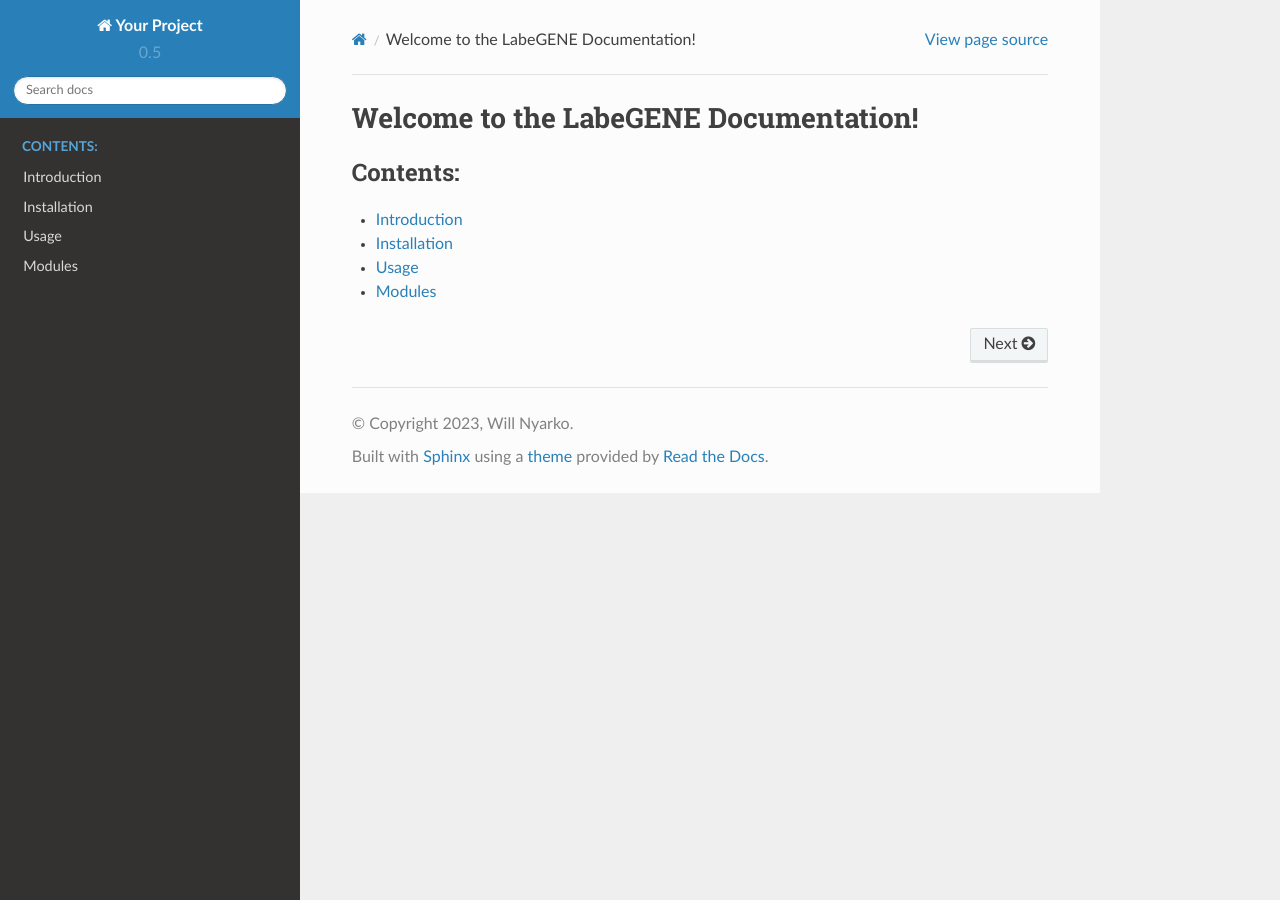
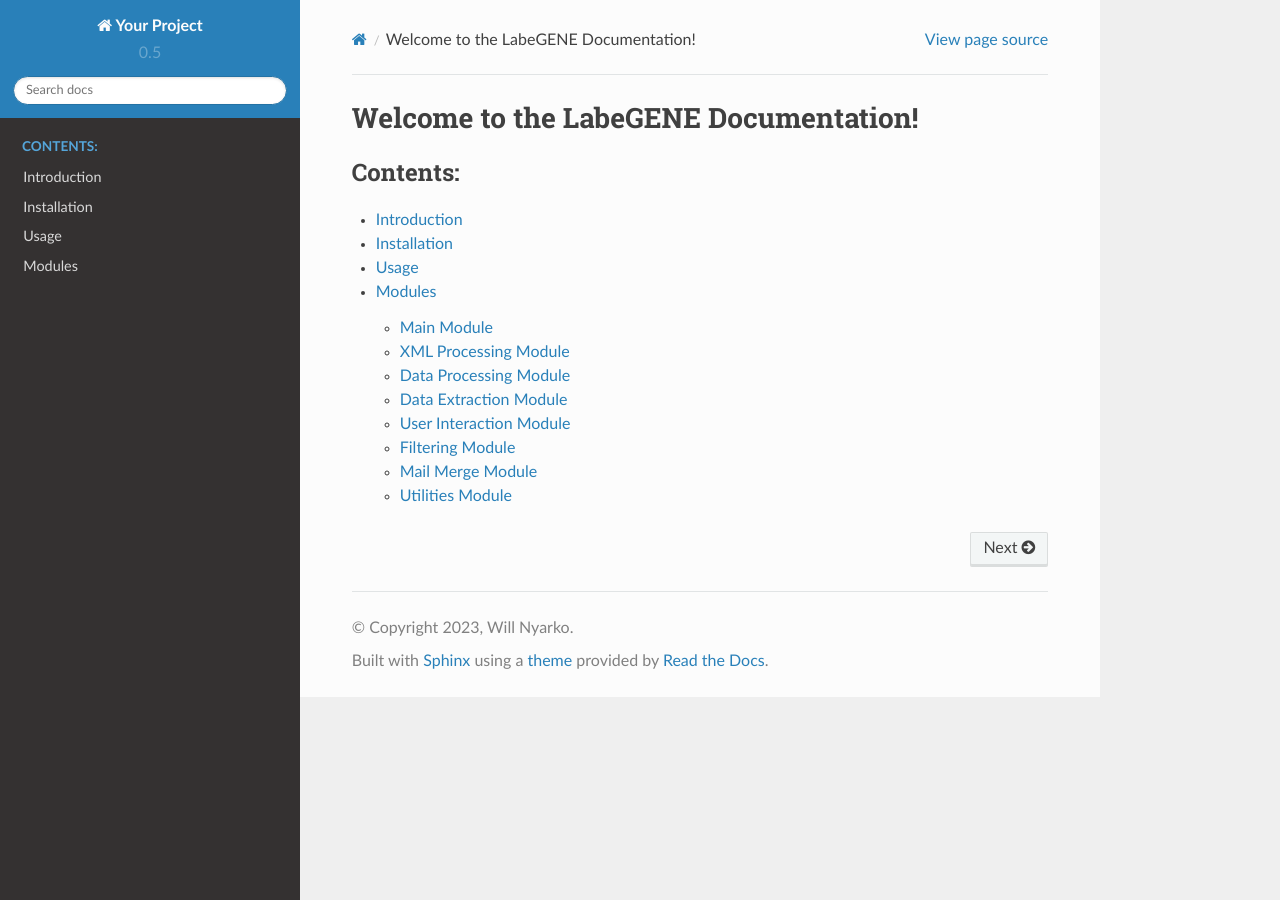
Before and after one commit to okradsllim/labelGENE, a Sphinx documentation site: the page built from docs/index.rst, in a window 1280 px wide. Built offline with Sphinx 7.4.7 and the Read the Docs theme 2.0.0, drawn with Linux system fonts in a browser that asks for light colours.

Commit message:
Updated modules.rst and conf.py with proper reference to fix blank 'module' page

```diff
--- a/docs/conf.py
+++ b/docs/conf.py
@@ -3,20 +3,20 @@
 import os
 import sys
 
-# Project root directory as the parent of 'docs'
+# Set the project root directory as the parent of 'docs'
 project_root = os.path.abspath(os.path.join(os.path.dirname(__file__), '..'))
 
-# Adding the project root directory to sys.path
+# Add the project root directory to sys.path
 sys.path.insert(0, project_root)
 
-# Sphinx extension module names here, as strings.
+# Add any Sphinx extension module names here, as strings.
 extensions = [
     'sphinx.ext.autodoc',
-    'sphinx.ext.napoleon',  # Napoleon extension for Google-style docstrings
+    'sphinx.ext.napoleon',  # Add napoleon extension for Google-style docstrings
 ]
 
 # Set autodoc options
-autodoc_mock_imports = ['win32com']
+autodoc_mock_imports = ['win32com']  # Mock any external dependencies if needed
 autodoc_default_options = {
     'members': True,
     'undoc-members': True,
--- a/docs/modules.rst
+++ b/docs/modules.rst
@@ -1,26 +1,66 @@
 Modules
 =======
 
+Main Module
+-----------
+
 .. automodule:: main
    :members:
+   :undoc-members:
+   :show-inheritance:
+
+XML Processing Module
+---------------------
 
 .. automodule:: xml_processing
    :members:
+   :undoc-members:
+   :show-inheritance:
+
+Data Processing Module
+----------------------
 
 .. automodule:: data_processing
    :members:
+   :undoc-members:
+   :show-inheritance:
+
+Data Extraction Module
+----------------------
 
 .. automodule:: data_extraction
    :members:
+   :undoc-members:
+   :show-inheritance:
+
+User Interaction Module
+-----------------------
 
 .. automodule:: user_interaction
    :members:
+   :undoc-members:
+   :show-inheritance:
+
+Filtering Module
+----------------
 
 .. automodule:: filtering
    :members:
+   :undoc-members:
+   :show-inheritance:
+
+Mail Merge Module
+-----------------
 
 .. automodule:: mail_merge
    :members:
+   :undoc-members:
+   :show-inheritance:
+
+Utilities Module
+----------------
 
 .. automodule:: utils
    :members:
+   :undoc-members:
+   :show-inheritance:
```
